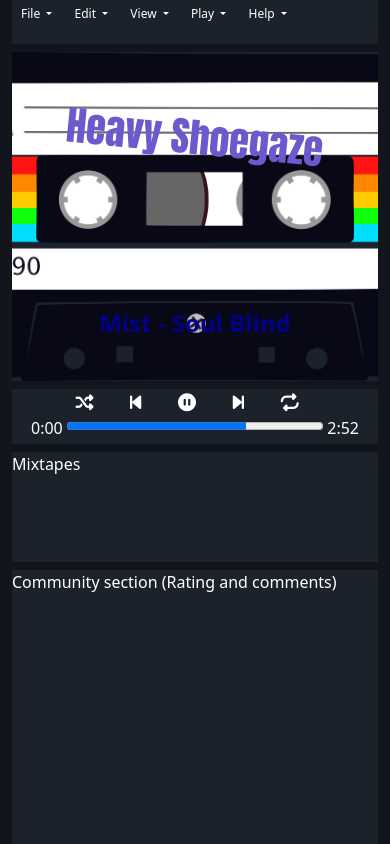
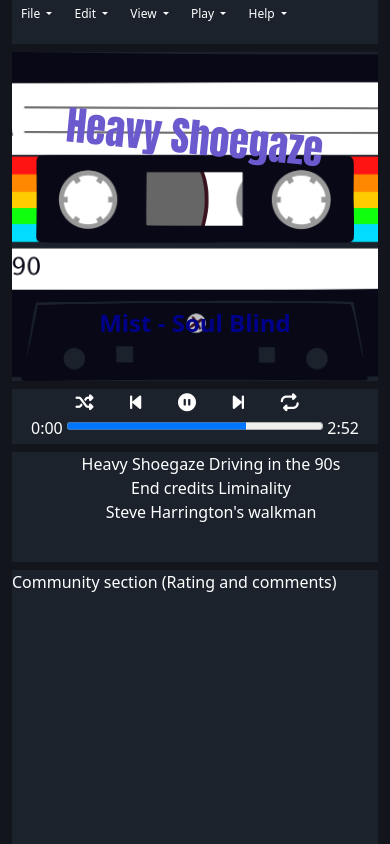
Before and after one commit to AndyDevX/mixtape_web_player, a PHP site: page / in a window 390 px wide. Run offline with PHP 8.4, Linux system fonts and the light colour scheme.

Commit message:
Avances mínimos

```diff
--- a/index.html
+++ b/index.html
@@ -54,8 +54,9 @@
                     View
                 </button>
                 <ul class="dropdown-menu">
-                    <li><a class="dropdown-item" href="#">Deshacer</a></li>
-                    <li><a class="dropdown-item" href="#">Rehacer</a></li>
+                    <li><a class="dropdown-item" href="#">Acercar</a></li>
+                    <li><a class="dropdown-item" href="#">Alejar</a></li>
+                    <li><a class="dropdown-item" href="#">Reestablecer zoom</a></li>
                 </ul>
                 <!--Reproducción-->
                 <button class="btn btn-secondary btn-sm dropdown-toggle" style="--bs-btn-font-size: .75rem; --bs-btn-bg: #1b222c; --bs-btn-border-color: transparent" type="button" data-bs-toggle="dropdown" aria-expanded="false">
@@ -78,7 +79,13 @@
 
         <div id="mixtapes">
             <div>
-                Mixtapes
+                <ul id="mix-list">
+                    <li>Heavy Shoegaze</li>
+                    <li>Driving in the 90s</li>
+                    <li>End credits</li>
+                    <li>Liminality</li>
+                    <li>Steve Harrington's walkman</li>
+                </ul>
             </div>
         </div>
 
--- a/static/style.css
+++ b/static/style.css
@@ -73,6 +73,10 @@
     width: 70%;
   }
 
+  #mix-list {
+    list-style: none;
+  }
+
 @media only screen and (max-width:550px) {
   .container-fluid {
     grid-template-columns: 1fr;
@@ -90,4 +94,11 @@
     font-size: large;
   }
 
+  #mix-list {
+    list-style: none;
+    text-align: center;
+  }
+  #mix-list li {
+    display: inline-block;
+  }
 }
```
Also changed, not shown: 1 other file.
